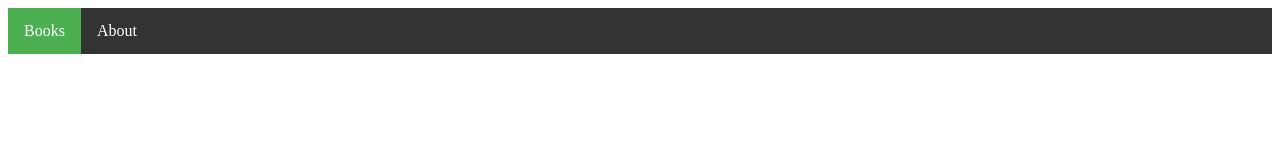
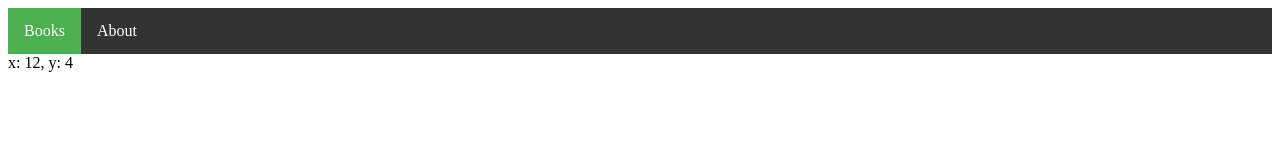
Before and after one commit to workshops-de/vuejs3-vite-typescript-workshop, a Vue app: page / in a window 1280 px wide. Shown: the top 160 px of the page. Built offline with nearby package versions, Linux system fonts and the light colour scheme.

Commit message:
Create a MouseCursor component

```diff
--- a/src/App.vue
+++ b/src/App.vue
@@ -1,15 +1,18 @@
 <template>
   <AppNavigation />
+  <MouseCursor />
 </template>
 
 <script lang="ts">
 import { defineComponent } from "vue";
 import AppNavigation from "@/components/AppNavigation.vue";
+import MouseCursor from "@/components/MouseCursor.vue";
 
 export default defineComponent({
   name: "App",
   components: {
     AppNavigation,
+    MouseCursor,
   },
 });
 </script>
--- /dev/null
+++ b/src/components/MouseCursor.vue
@@ -0,0 +1,23 @@
+<template>
+  <div v-bind:id="id">x: {{ x }}, y: {{ y }}</div>
+</template>
+
+<script lang="ts">
+import { defineComponent } from "vue";
+
+interface ComponentData {
+  id: string;
+  x: number;
+  y: number;
+}
+
+export default defineComponent({
+  data(): ComponentData {
+    return {
+      id: "my-id",
+      x: 12,
+      y: 4,
+    };
+  },
+});
+</script>
```
